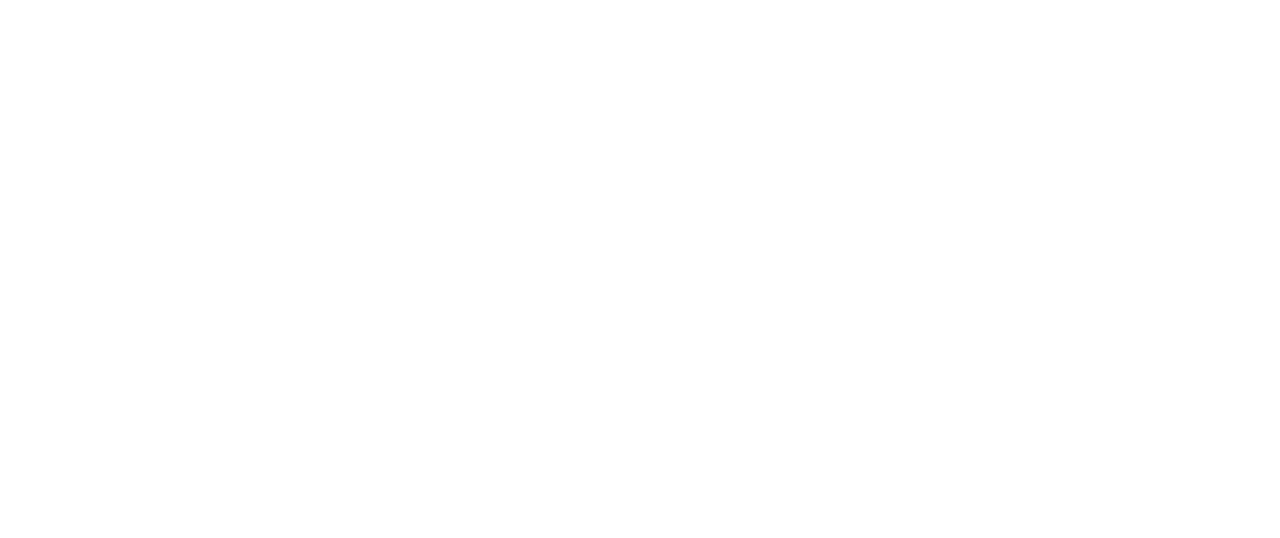
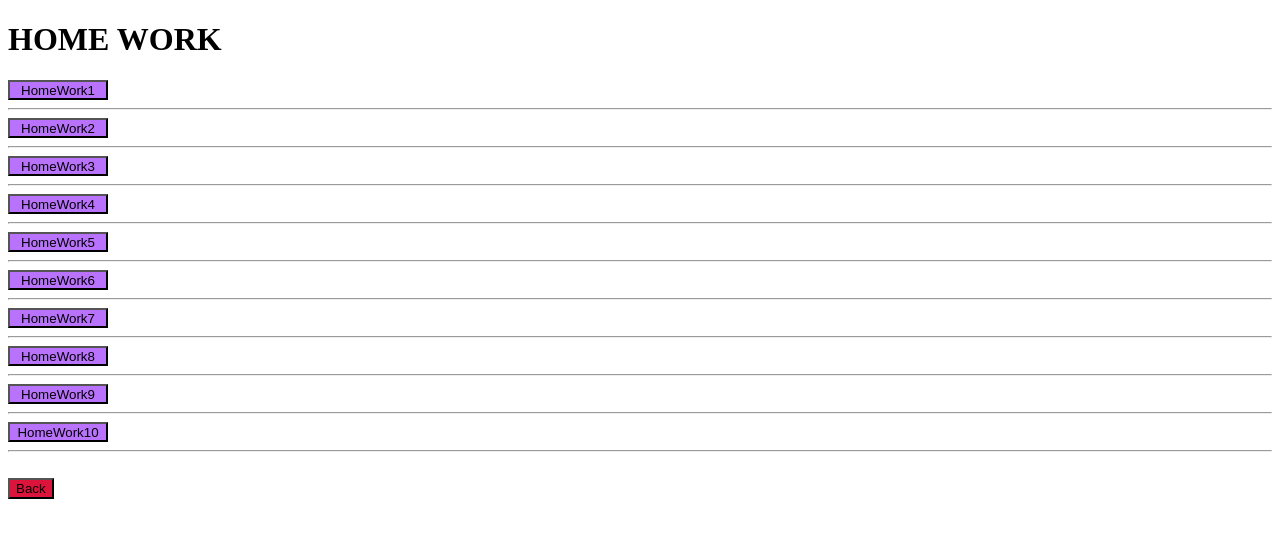
Before and after one commit to Puwanat04/https---github.com-Puwanat04-webapp68, a plain HTML site: page hw.html in a window 1280 px wide. Drawn offline with Linux system fonts and the light colour scheme.

Commit message:
webapp68

```diff
--- a/Mystyle.css
+++ b/Mystyle.css
@@ -24,7 +24,7 @@ aside{
 }
 header{
     width: 100%;
-    height: 150px;
+    height: 10%;
     align-content: center;
     background-color: rgb(232, 190, 238)
 }
@@ -38,5 +38,5 @@ footer{
     margin-left: 20px;
 }
 h1{
-    font-size: 64px;
+    font-size: 40px;
 }
--- a/hw.html
+++ b/hw.html
@@ -0,0 +1,35 @@
+<!DOCTYPE html>
+<html lang="en">
+<head>
+    <meta charset="UTF-8">
+    <meta name="viewport" content="width=device-width, initial-scale=1.0">
+    <title>Document</title>
+    <link rel="stylesheet" href="index.html">
+</head>
+<body>
+    <h1>HOME WORK</h1>
+
+    <a href=""></a><input type="submit" value="HomeWork1" style="background-color: rgb(185, 114, 252); width: 100px ; height: 20px;">
+    <hr>
+    <a href=""></a><input type="submit" value="HomeWork2" style="background-color: rgb(185, 114, 252); width: 100px ; height: 20px;">
+    <hr>
+    <a href=""></a><input type="submit" value="HomeWork3" style="background-color: rgb(185, 114, 252); width: 100px ; height: 20px;">
+    <hr>
+    <a href=""></a><input type="submit" value="HomeWork4" style="background-color: rgb(185, 114, 252); width: 100px ; height: 20px;">
+    <hr>
+    <a href=""></a><input type="submit" value="HomeWork5" style="background-color: rgb(185, 114, 252); width: 100px ; height: 20px;">
+    <hr>
+    <a href=""></a><input type="submit" value="HomeWork6" style="background-color: rgb(185, 114, 252); width: 100px ; height: 20px;">
+    <hr>
+    <a href=""></a><input type="submit" value="HomeWork7" style="background-color: rgb(185, 114, 252); width: 100px ; height: 20px;">
+    <hr>
+    <a href=""></a><input type="submit" value="HomeWork8" style="background-color: rgb(185, 114, 252); width: 100px ; height: 20px;">
+    <hr>
+    <a href=""></a><input type="submit" value="HomeWork9" style="background-color: rgb(185, 114, 252); width: 100px ; height: 20px;">
+    <hr>
+    <a href=""></a><input type="submit" value="HomeWork10" style="background-color: rgb(185, 114, 252); width: 100px ; height: 20px;">
+    <hr>
+    <br>
+    <a href="index.html"><input type="submit" value="Back" style="background-color: crimson;"></a>
+</body>
+</html>
--- a/index.html
+++ b/index.html
@@ -19,11 +19,10 @@
     </header>
 
     <section>
-        <h1>Hi, everyone</h1>
-        <h2 style="font-size: 24px;">I'm </h2>
-        <h2 style="font-size: 44px ; color: purple; margin-left: 20px;">Puwant Pamanakul</h2>
+        <h1>Hi, Everyone</h1>
+        <h2 style="font-size: 40px;">I'm Puwant Pamanakul</h2>
         <h3>Web Desiner</h3>
-        <input type="submit" value="Contact" style="background-color: rgb(185, 114, 252); width: 100px ; height: 20px;"> <a href="hw.html"></a>
+         <a  href="hw.html"><input type="submit" value="Contact" style="background-color: rgb(185, 114, 252); width: 100px ; height: 20px;"></a>
         <aside>
             <img src="BewPic.jpg">
         </aside>
```
